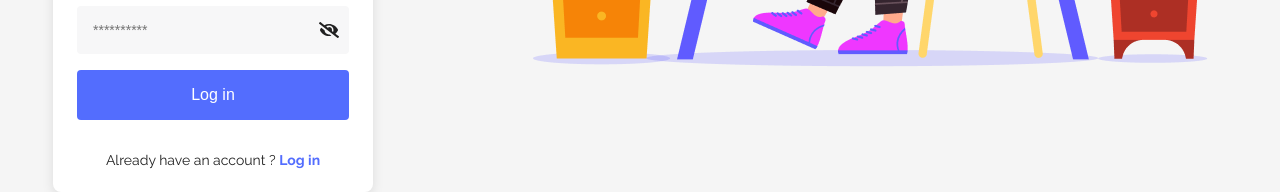
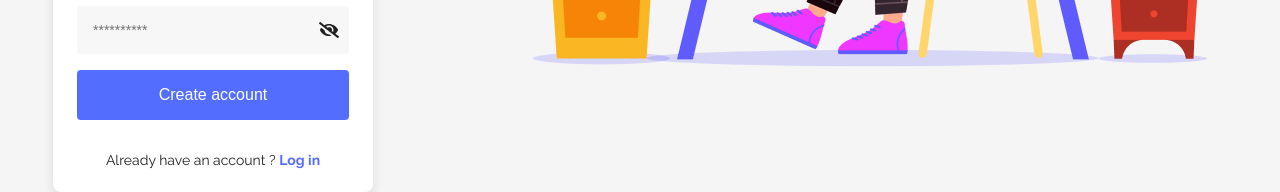
Before and after one commit to danielcoosta1/saasconsultas, a React (Vite) app: page /register in a window 1280 px wide. Shown: the part 545-737 px from the top of the page. Built offline with nearby package versions, Linux system fonts and the light colour scheme.

Commit message:
Alterando o texto do botão de cadastro - Create Account

```diff
--- a/src/pages/Register/index.jsx
+++ b/src/pages/Register/index.jsx
@@ -128,7 +128,7 @@ const Register = () => {
               </CampoInput>
 
               {erro && <p style={{ color: "red" }}>{erro}</p>}
-              <ButtonSubmit type="submit">Log in</ButtonSubmit>
+              <ButtonSubmit type="submit">Create account</ButtonSubmit>
               <ContainerLogin>
                 <p>
                   Already have an account ? <Link to="/login">Log in</Link>
```
